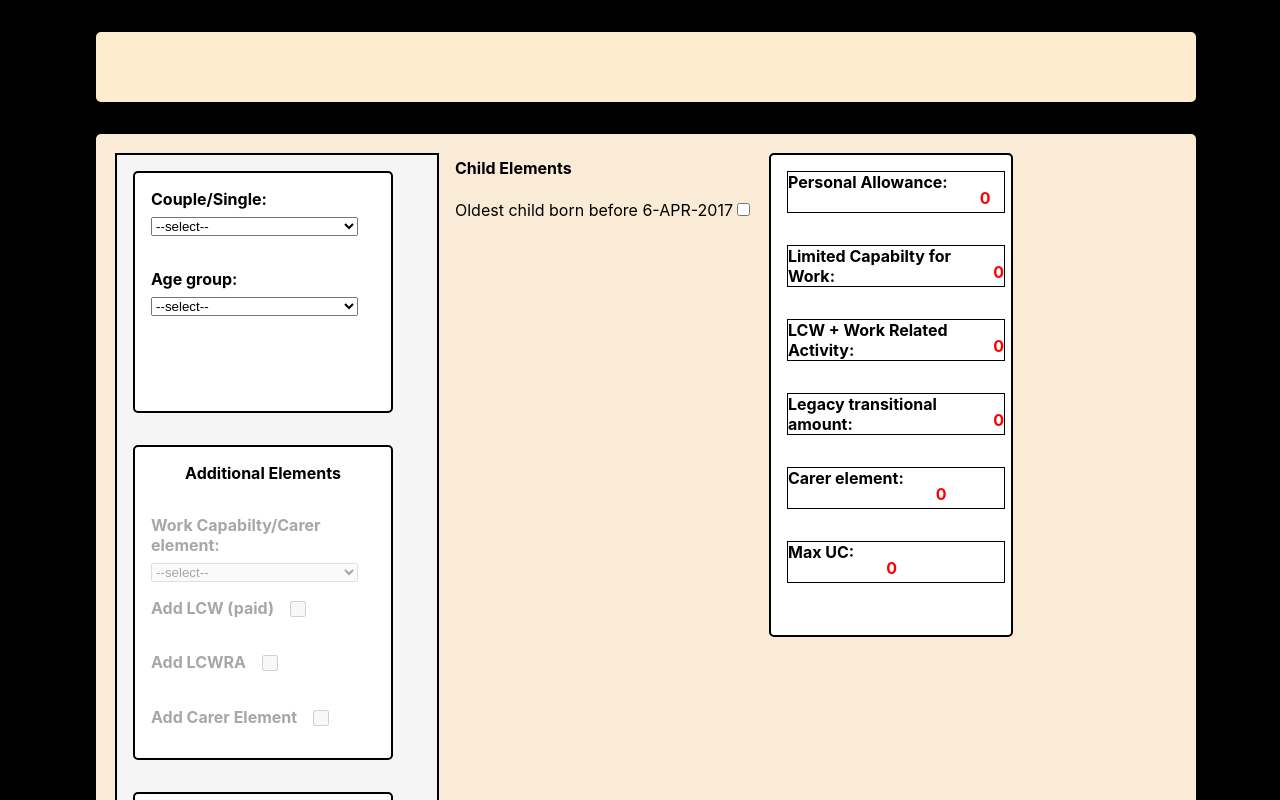
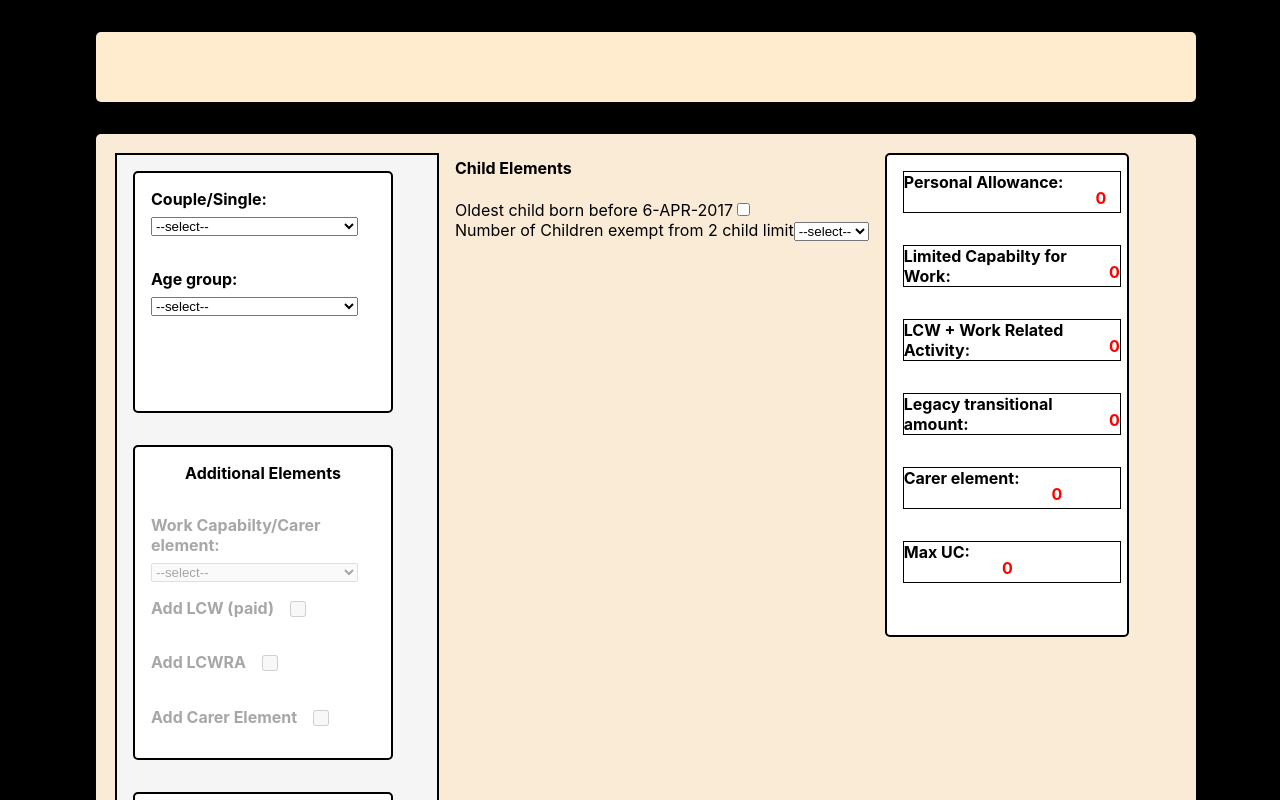
Before and after one commit to dnlstronge/benefitscalc2, a React (Create React App) app: page / in a window 1280 px wide. Shown: the top 800 px of the page. Built offline with nearby package versions, Linux system fonts and the light colour scheme.

Commit message:
[x] - create equation to solve chidren problem

```diff
--- a/src/components/UC2/CHILD/CHILD.js
+++ b/src/components/UC2/CHILD/CHILD.js
@@ -1,5 +1,9 @@
 import React, { useState } from "react";
 import classes from "./CHILD.module.css"
+import UCElements from "../UCElements/UCElements"
+
+const preARIL = UCElements.child_1st
+const postARIL = UCElements.child_2nd
 
 const CHILD = ({ setPropState }) => {
 
@@ -10,6 +14,14 @@ const CHILD = ({ setPropState }) => {
 
 
     }
+    const calcChildren = (n) => {
+        if(oldest && n === 1) {
+            return preARIL
+        }
+        if(oldest && n > 1 ) {
+            return (n * postARIL - postARIL) + preARIL
+        }
+    }
     return (
         <React.Fragment>
             <div className={classes.container}>
@@ -19,8 +31,26 @@ const CHILD = ({ setPropState }) => {
                 </label>
                 <label className={classes.dropdown_label} htmlFor="exempt_child"></label>
             </div>
-            {oldest &&
-            <div>TEST BABY!!! </div>}
+
+          {/* oldest born after */}
+          <div className={classes.sub_container}>
+            <label className={classes.child_label} htmlFor="children_selection"> Number of Children exempt from 2 child limit
+                <select className={classes.child_select} id="children_selection">
+                    <option>--select--</option>
+                    <option>none</option>
+                    <option>1</option>
+                    <option>2</option>
+                    <option>3</option>
+                    <option>4</option>
+                    <option>5</option>
+                    <option>6</option>
+                    <option>7</option>
+                    <option>8</option>
+                    <option>9</option>
+                    <option>10</option>
+                </select>
+            </label>
+          </div>
 
 
         </React.Fragment>
```
